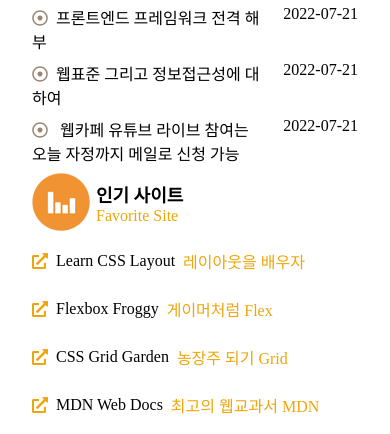
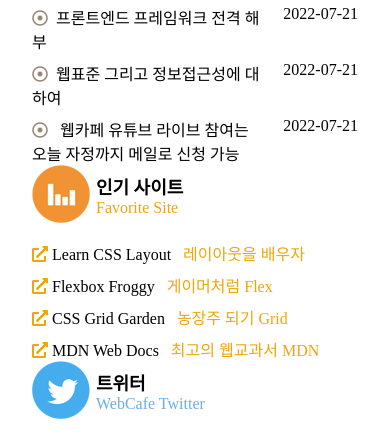
Before and after one commit to GuRaBang/zeroConnecTo, a website: page RWD/index.html in a window 390 px wide. Shown: the part 1448-1882 px from the top of the page. Drawn offline with Linux system fonts and the light colour scheme; a web font is replaced by a local one.

Commit message:
인기사이트 디자인 완성

```diff
--- a/RWD/css/index.css
+++ b/RWD/css/index.css
@@ -260,18 +260,9 @@ input[type="search"]{
 }
 
 /* 공통인기사이트 */
-
-.favorite{
+.favorite__item{
   margin-top: var(--spacing-xs);
 }
-
-.favorite__link{
-  display: flex;
-  align-items: center;
-  gap: var(--spacing-xs);
-  margin-bottom: var(--spacing-md);
-}
-
 
 /*모바일 디바이스 (Mobile Device)*/
 @media (min-width: 320px) and (max-width: 768px) {
@@ -378,10 +369,11 @@ input[type="search"]{
   .favorite__link::after{
     content: attr(data-tooltip);
     color: var(--accent-favorite);
+    margin-left: var(--spacing-xs);
+    font-size: var(--text-sm);
   }
 
 }
-
 
 
 /*데스크탑 디바이스 (Desktop Device)*/
```
